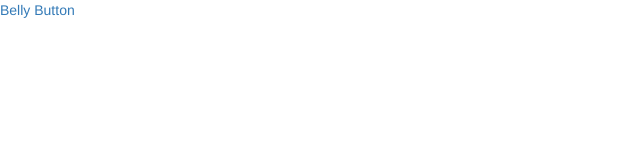
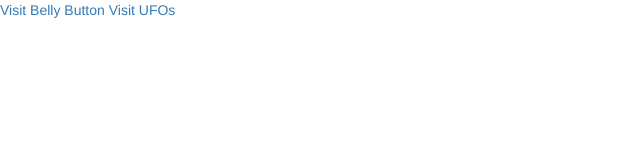
Before and after one commit to reno8946/reno8946.github.io, a plain HTML site: page index.html in a window 1280 px wide. Shown: the whole page, without its empty margins (0-640 px from the left). Drawn offline with nearby package versions, Linux system fonts and the light colour scheme.

Commit message:
Update index.html

```diff
--- a/index.html
+++ b/index.html
@@ -15,6 +15,7 @@
 
 
 <body>
-  <a href = "https://reno8946.github.io/Belly_Button/">Belly Button</a>
+  <a href = "https://reno8946.github.io/Belly_Button/">Visit Belly Button</a>
+   <a href = "https://reno8946.github.io/UFOs/">Visit UFOs</a>
 </body>
 </html>
```
